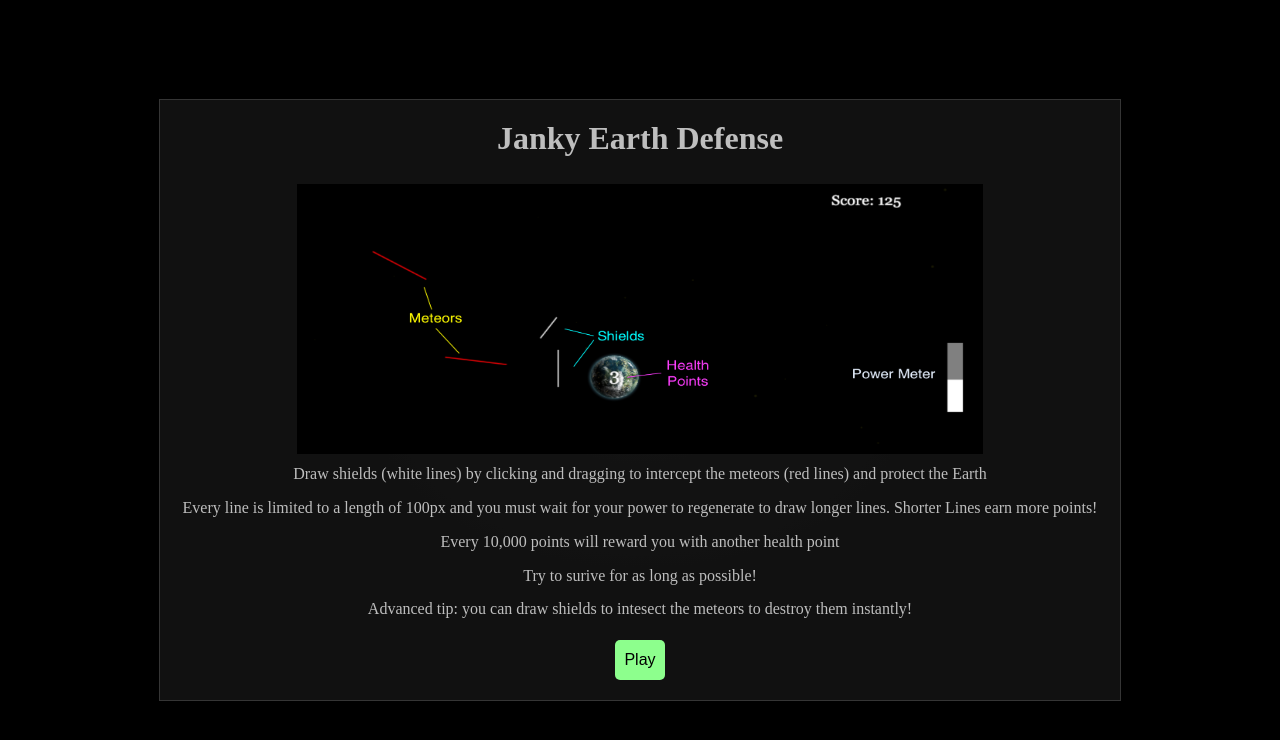
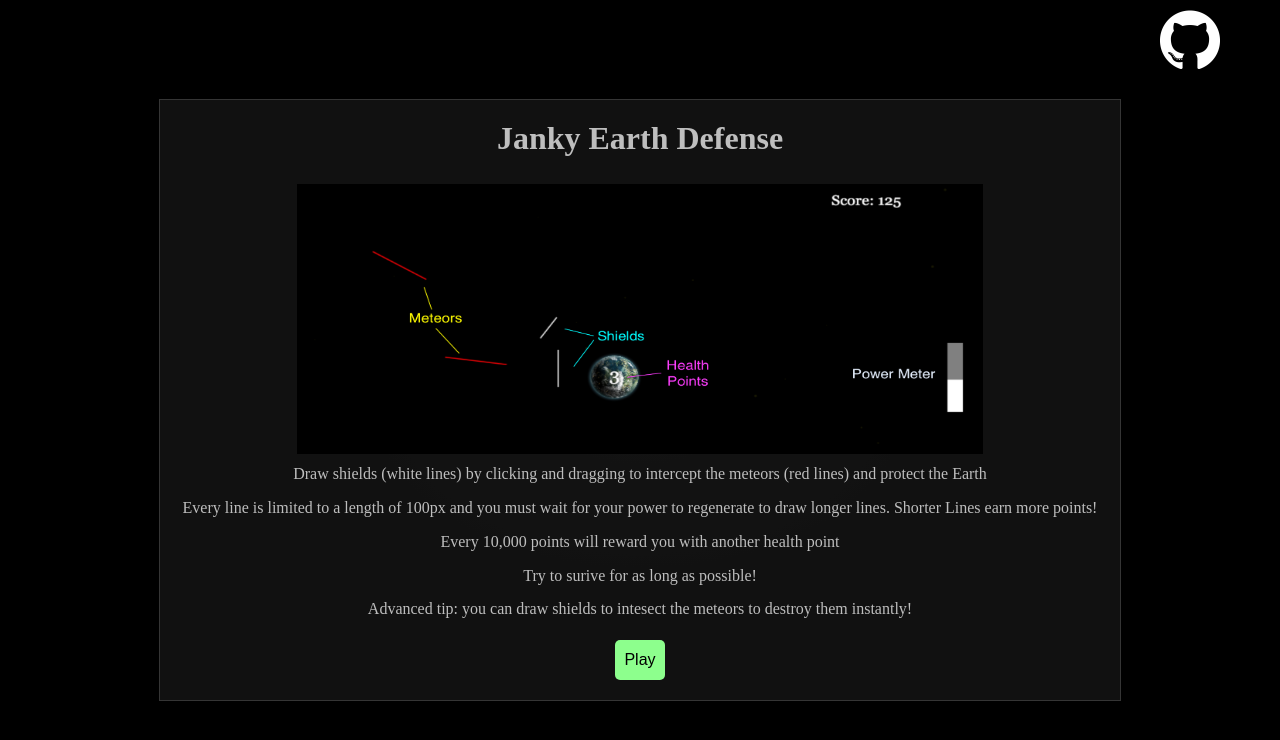
Before and after one commit to elvis-yuan/JankyEarthDefense, a website built with webpack: page index.html in a window 1280 px wide. Built offline with nearby package versions, Linux system fonts and the light colour scheme.

Commit message:
add github link

```diff
--- a/game.css
+++ b/game.css
@@ -117,3 +117,15 @@ canvas {
   background: rgb(102, 202, 102);
   cursor: pointer;
 }
+
+.personal-links {
+  position: absolute;
+  color: white;
+  top: 10px;
+  right: 0;
+}
+
+.github-icon {
+  width: 50%;
+  height: 50%;
+}
--- a/index.html
+++ b/index.html
@@ -43,6 +43,15 @@
         <p id="score"></p>
         <button id="retry">Play Again?</button>
       </div>
+      <div class="personal-links">
+        <a href="https://github.com/elvis-yuan/JankyEarthDefense" target="new">
+          <img
+            src="./assets/GitHub-Mark-Light-120px-plus.png"
+            alt=""
+            class="github-icon"
+          />
+        </a>
+      </div>
     </div>
   </body>
 </html>
```
Also changed, not shown: README.md, assets/GitHub-Mark-120px-plus.png (added), assets/GitHub-Mark-Light-120px-plus.png (added), 1 other file.
